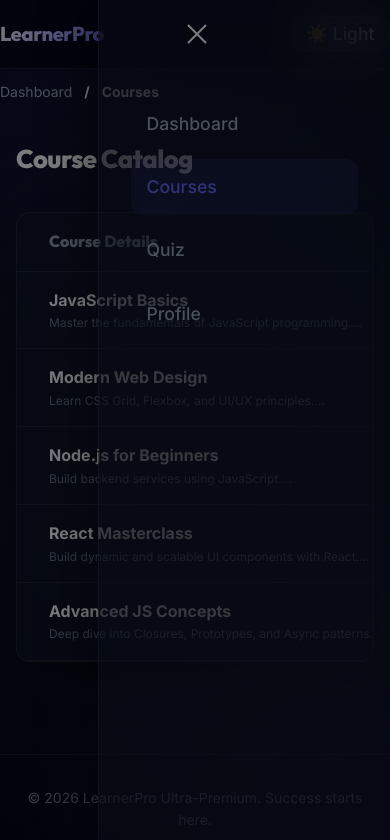
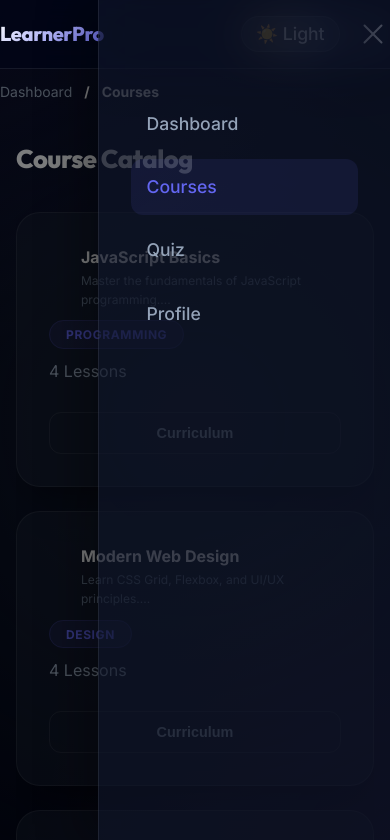
Before and after one commit to tsinghal451/Cognizant_Batch5_TusharSinghal, a website: page Multi-Page E-Learning Platform/Courses.html in a window 390 px wide. Both pictures are taken after a click on the button "Toggle menu". Shown: the top 840 px of the page. Drawn offline with Linux system fonts and the light colour scheme.

Commit message:
feat: enhance mobile responsiveness (navbar, profile, course catalog) and fix navigation

```diff
--- a/Multi-Page E-Learning Platform/Courses.html
+++ b/Multi-Page E-Learning Platform/Courses.html
@@ -58,16 +58,18 @@
     <header>
       <div class="container navbar">
         <a href="index.html" class="navbar-brand">LearnerPro</a>
-        <button class="hamburger" id="hamburger-btn" aria-label="Toggle menu" aria-expanded="false">
-          <span></span><span></span><span></span>
-        </button>
         <ul class="nav-links" id="nav-links">
           <li><a href="index.html" class="nav-link">Dashboard</a></li>
           <li><a href="Courses.html" class="nav-link active">Courses</a></li>
           <li><a href="Quiz.html" class="nav-link">Quiz</a></li>
           <li><a href="Profile.html" class="nav-link">Profile</a></li>
         </ul>
-        <button id="theme-toggle-btn" class="theme-toggle">☀️ Light</button>
+        <div class="nav-controls">
+            <button id="theme-toggle-btn" class="theme-toggle">☀️ Light</button>
+            <button class="hamburger" id="hamburger-btn" aria-label="Toggle menu" aria-expanded="false">
+                <span></span><span></span><span></span>
+            </button>
+        </div>
       </div>
     </header>
     <div class="nav-overlay" id="nav-overlay"></div>
--- a/Multi-Page E-Learning Platform/css/style.css
+++ b/Multi-Page E-Learning Platform/css/style.css
@@ -126,14 +126,20 @@ header {
     border-bottom: 1px solid var(--border-light);
     position: sticky;
     top: 0;
-    z-index: 1000;
+    z-index: 2000;
 }
 
 .navbar {
     display: flex;
     justify-content: space-between;
     align-items: center;
-    padding: 1.25rem 0;
+    padding: 1rem 0;
+}
+
+.nav-controls {
+    display: flex;
+    align-items: center;
+    gap: 1rem;
 }
 
 .navbar-brand {
@@ -286,6 +292,12 @@ header {
     gap: 1.25rem;
 }
 
+.profile-content-grid {
+    display: grid;
+    grid-template-columns: 2fr 1fr;
+    gap: 2rem;
+}
+
 .course-header {
     display: flex;
     justify-content: space-between;
@@ -314,6 +326,7 @@ header {
     font-size: 0.95rem;
     display: -webkit-box;
     -webkit-line-clamp: 2;
+    line-clamp: 2;
     -webkit-box-orient: vertical;
     overflow: hidden;
 }
@@ -527,7 +540,7 @@ footer {
     background: none;
     border: none;
     cursor: pointer;
-    padding: 0.5rem;
+    padding: 0.25rem;
     z-index: 1100;
 }
 
@@ -588,7 +601,7 @@ footer {
         padding: 6rem 2rem 2rem;
         gap: 0.5rem;
         list-style: none;
-        z-index: 1050;
+        z-index: 2100;
         transition: right 0.35s cubic-bezier(0.4, 0, 0.2, 1);
         box-shadow: -20px 0 40px rgba(0, 0, 0, 0.3);
     }
@@ -625,7 +638,7 @@ footer {
         position: fixed;
         inset: 0;
         background: rgba(0, 0, 0, 0.5);
-        z-index: 1040;
+        z-index: 1500;
     }
 
     .nav-overlay.open {
@@ -689,23 +702,96 @@ footer {
         font-size: 0.9rem;
     }
 
-    /* --- Tables (Courses page) --- */
-    table {
+    /* --- Tables (Courses page Catalog) --- */
+    #course-table-body tr {
+        display: flex;
+        flex-direction: column;
+        gap: 0.75rem;
+        padding: 2rem;
+        margin-bottom: 1.5rem;
+        background: var(--bg-glass);
+        backdrop-filter: blur(12px);
+        -webkit-backdrop-filter: blur(12px);
+        border: 1px solid var(--border-light);
+        border-radius: 24px;
+        position: relative;
+        box-shadow: var(--shadow-premium);
+    }
+
+    #course-table-body td {
         display: block;
-        overflow-x: auto;
-        -webkit-overflow-scrolling: touch;
-        white-space: nowrap;
+        padding: 0;
+        border: none;
+        width: 100%;
+        white-space: normal;
+    }
+
+    #course-table-body td:last-child {
+        margin-top: 1rem;
+        text-align: left !important;
+        padding-right: 0 !important;
+    }
+
+    #course-table-body td:last-child .btn {
+        width: 100%;
+    }
+
+    table thead {
+        display: none;
+    }
+
+    .glass-card table {
+        display: block;
+        background: transparent !important;
+        border: none !important;
+        box-shadow: none !important;
+    }
+
+    .glass-card:has(#course-table-body) {
+        background: transparent !important;
+        border: none !important;
+        box-shadow: none !important;
+        padding: 0 !important;
+    }
+
+    .glass-card[style*="overflow: hidden"] {
+        overflow-x: hidden !important;
     }
 
     /* --- Course Detail (Courses.html) --- */
     .course-details-grid {
-        grid-template-columns: 1fr !important;
+        display: flex !important;
+        flex-direction: column-reverse;
+        gap: 1.5rem;
+    }
+
+    #lesson-list {
+        max-height: 400px;
+        overflow-y: auto;
+        padding-right: 0.5rem;
+        margin-right: -0.5rem;
+    }
+
+    /* Lesson items more compact on mobile */
+    .lesson-item {
+        padding: 0.75rem 1rem !important;
+        font-size: 0.9rem;
+    }
+
+    .lesson-item button {
+        padding: 0.4rem 0.75rem !important;
+        font-size: 0.8rem !important;
     }
 
     /* Unstick the sidebar in mobile */
     div[style*="position: sticky"] {
         position: relative !important;
         top: auto !important;
+    }
+
+    /* Ensure table is scrollable */
+    .glass-card[style*="overflow: hidden"] {
+        overflow-x: auto !important;
     }
 
     /* --- Profile --- */
@@ -729,6 +815,12 @@ footer {
         flex-direction: column;
         align-items: flex-start;
         gap: 0.75rem;
+    }
+
+    /* --- Profile Page Grid --- */
+    .profile-content-grid {
+        grid-template-columns: 1fr !important;
+        gap: 1.5rem !important;
     }
 
     /* --- Stat values --- */
```
Also changed, not shown: Multi-Page E-Learning Platform/Profile.html (+7 -5 lines), Multi-Page E-Learning Platform/Quiz.html (+6 -4 lines), Multi-Page E-Learning Platform/index.html (+6 -4 lines).
